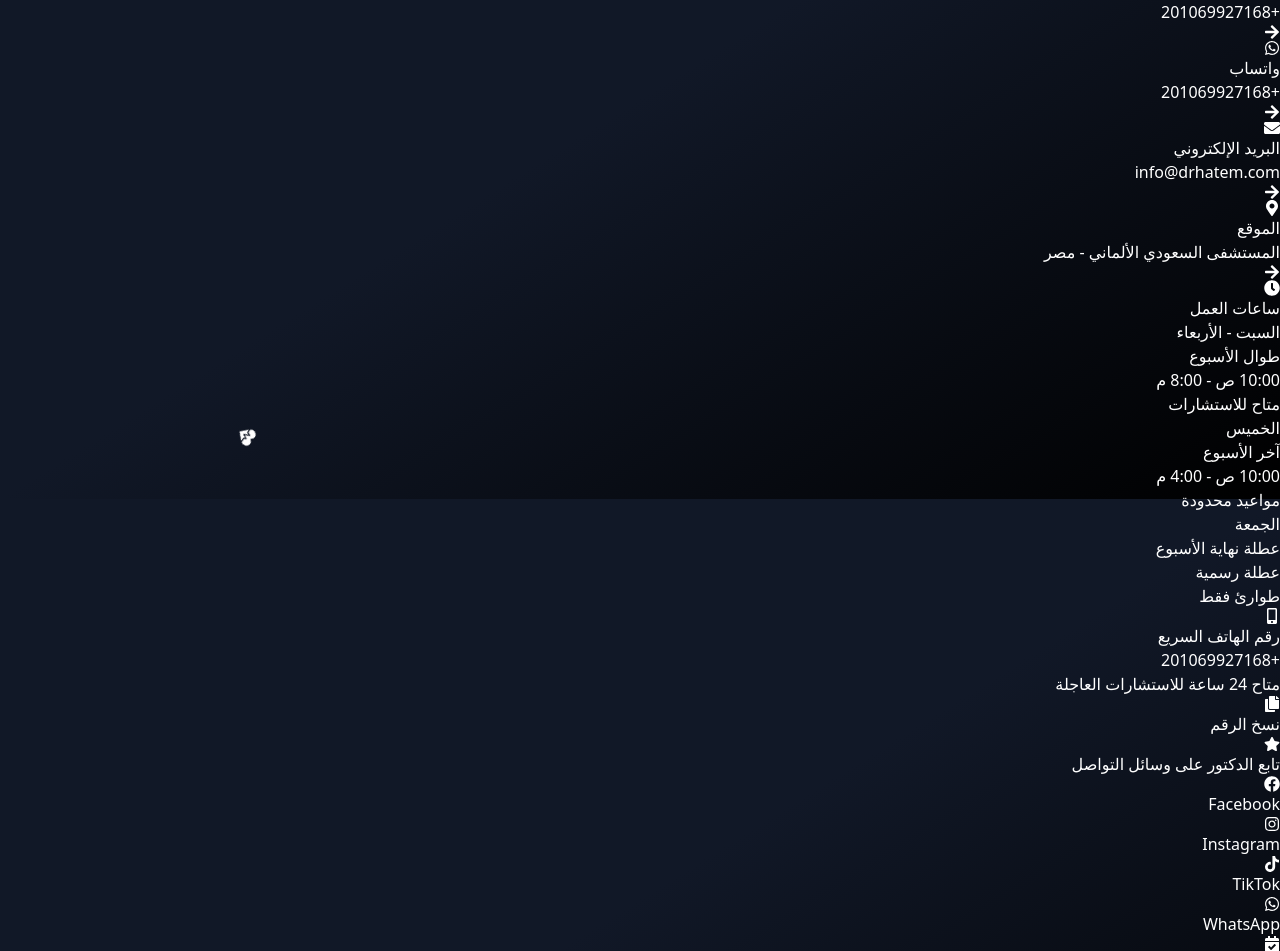
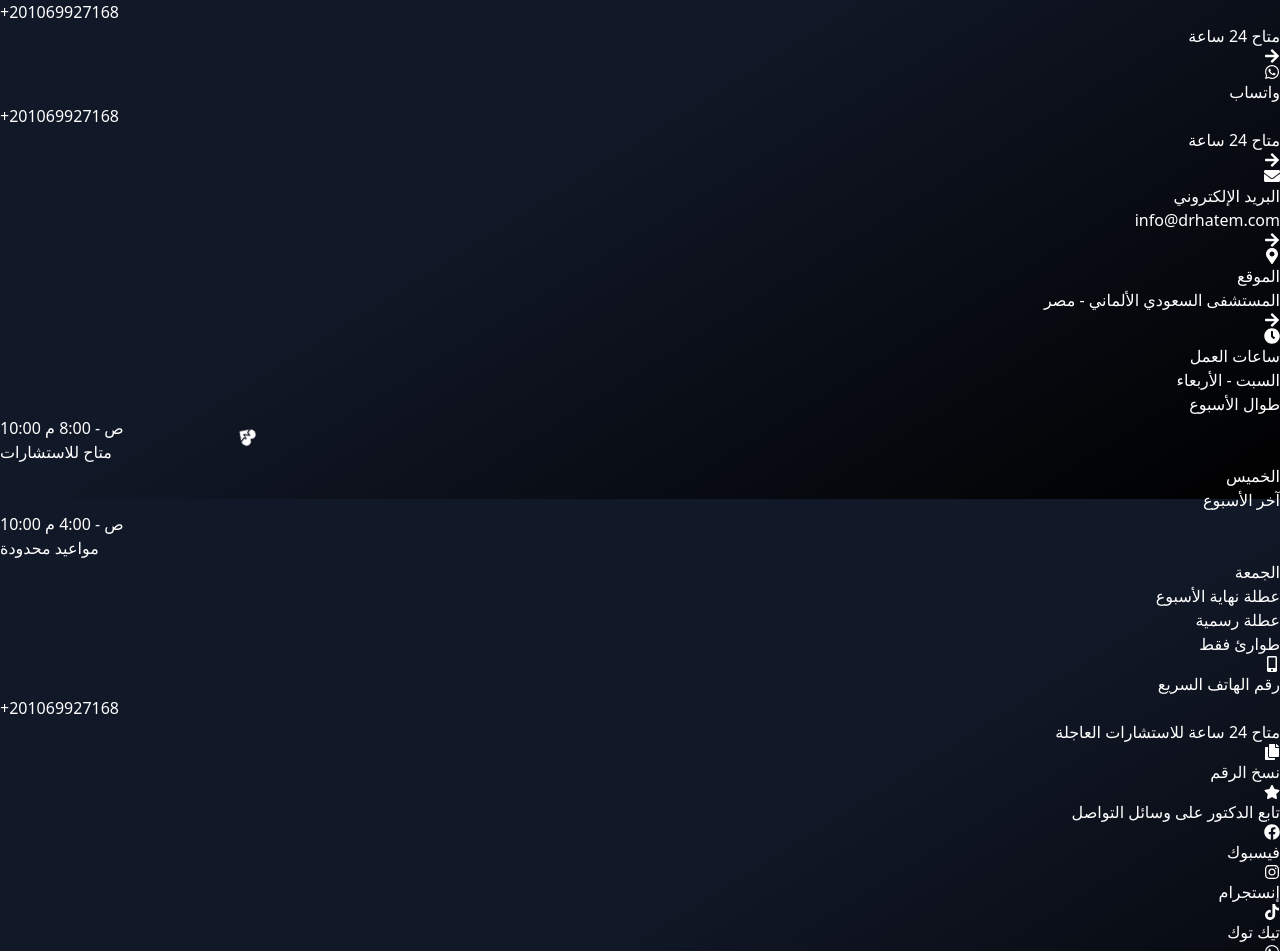
Before and after one commit to Islam412/dr-hatem-portfolio, a React (Vite) app: page / in a window 1280 px wide. Shown: the part 5101-6052 px from the top of the page. Built offline with nearby package versions, Linux system fonts and the light colour scheme.

Commit message:
update contact badge p6

```diff
--- a/src/components/Contact.jsx
+++ b/src/components/Contact.jsx
@@ -18,10 +18,10 @@
   });
 
   const socialLinks = [
-    { icon: <FaFacebook />, url: 'https://www.facebook.com/share/18kkYqig5N/', name: 'Facebook', color: 'bg-blue-600', glow: 'shadow-blue-500/50' },
-    { icon: <FaInstagram />, url: 'https://www.instagram.com/dr.hatem.abdelkafy', name: 'Instagram', color: 'bg-pink-600', glow: 'shadow-pink-500/50' },
-    { icon: <FaTiktok />, url: 'https://www.tiktok.com/@hatemabdelkafy', name: 'TikTok', color: 'bg-gray-800', glow: 'shadow-gray-500/50' },
-    { icon: <FaWhatsapp />, url: 'https://wa.me/201069927168', name: 'WhatsApp', color: 'bg-green-600', glow: 'shadow-green-500/50' }
+    { icon: <FaFacebook />, url: 'https://www.facebook.com/share/18kkYqig5N/', name: 'فيسبوك', color: 'bg-blue-600', glow: 'shadow-blue-500/50' },
+    { icon: <FaInstagram />, url: 'https://www.instagram.com/dr.hatem.abdelkafy', name: 'إنستجرام', color: 'bg-pink-600', glow: 'shadow-pink-500/50' },
+    { icon: <FaTiktok />, url: 'https://www.tiktok.com/@hatemabdelkafy', name: 'تيك توك', color: 'bg-gray-800', glow: 'shadow-gray-500/50' },
+    { icon: <FaWhatsapp />, url: 'https://wa.me/201069927168', name: 'واتساب', color: 'bg-green-600', glow: 'shadow-green-500/50' }
   ];
 
   const contactInfo = [
@@ -29,7 +29,7 @@
       icon: <FaPhoneAlt />,
       label: 'الهاتف',
       value: '+20 106 992 7168',
-      displayValue: '+20 106 992 7168',
+      rawValue: '+201069927168',
       href: 'tel:+201069927168',
       color: 'from-blue-500 to-blue-600'
     },
@@ -37,7 +37,7 @@
       icon: <FaWhatsapp />,
       label: 'واتساب',
       value: '+20 106 992 7168',
-      displayValue: '+20 106 992 7168',
+      rawValue: '+201069927168',
       href: 'https://wa.me/201069927168',
       color: 'from-green-500 to-green-600'
     },
@@ -45,7 +45,7 @@
       icon: <FaEnvelope />,
       label: 'البريد الإلكتروني',
       value: 'info@drhatem.com',
-      displayValue: 'info@drhatem.com',
+      rawValue: 'info@drhatem.com',
       href: 'mailto:info@drhatem.com',
       color: 'from-purple-500 to-purple-600'
     },
@@ -53,7 +53,7 @@
       icon: <FaMapMarkerAlt />,
       label: 'الموقع',
       value: 'المستشفى السعودي الألماني - مصر',
-      displayValue: 'المستشفى السعودي الألماني - مصر',
+      rawValue: 'المستشفى السعودي الألماني - مصر',
       href: '#',
       color: 'from-red-500 to-red-600'
     }
@@ -174,39 +174,42 @@
             transition={{ duration: 0.6 }}
             className="space-y-4"
           >
-            {/* Contact Cards with Better Number Display */}
+            {/* Contact Cards - Number under label */}
             <div className="glass-card p-6 rounded-2xl">
               <h3 className="text-xl font-bold text-white mb-4 flex items-center gap-2">
                 <FaUserMd className="text-blue-400" />
                 معلومات التواصل
               </h3>
-              <div className="space-y-3">
+              <div className="space-y-4">
                 {contactInfo.map((info, index) => (
                   <motion.a
                     key={index}
                     href={info.href}
                     whileHover={{ scale: 1.02, x: 5 }}
-                    className="flex items-center gap-4 p-4 rounded-xl bg-white/5 hover:bg-white/10 transition-all group"
+                    className="flex items-start gap-4 p-4 rounded-xl bg-white/5 hover:bg-white/10 transition-all group"
                   >
-                    <div className={`w-12 h-12 rounded-lg bg-gradient-to-r ${info.color} flex items-center justify-center text-white text-xl`}>
+                    <div className={`w-12 h-12 rounded-lg bg-gradient-to-r ${info.color} flex items-center justify-center text-white text-xl shrink-0`}>
                       {info.icon}
                     </div>
                     <div className="flex-1">
-                      <p className="text-xs text-gray-400 mb-1">{info.label}</p>
-                      <p className="text-lg md:text-xl font-bold text-white tracking-wide">
-                        {info.label === 'الهاتف' || info.label === 'واتساب' ? (
-                          <>
-                            <span className="text-blue-400">+20</span>
-                            <span className="mx-1">106</span>
-                            <span className="mx-1">992</span>
-                            <span>7168</span>
-                          </>
-                        ) : (
-                          info.displayValue
-                        )}
-                      </p>
+                      <p className="text-sm text-gray-400 mb-1">{info.label}</p>
+                      {(info.label === 'الهاتف' || info.label === 'واتساب') ? (
+                        <div className="flex flex-col gap-1">
+                          <div className="flex items-center gap-1 flex-wrap" dir="ltr">
+                            <span className="text-blue-400 text-xl font-bold">+20</span>
+                            <span className="text-white text-xl font-bold">106</span>
+                            <span className="text-white text-xl font-bold">992</span>
+                            <span className="text-white text-xl font-bold">7168</span>
+                          </div>
+                          <p className="text-xs text-gray-500">متاح 24 ساعة</p>
+                        </div>
+                      ) : (
+                        <p className="text-white text-lg font-bold">
+                          {info.value}
+                        </p>
+                      )}
                     </div>
-                    <div className="w-8 h-8 rounded-full bg-white/10 flex items-center justify-center group-hover:bg-white/20 transition">
+                    <div className="w-8 h-8 rounded-full bg-white/10 flex items-center justify-center group-hover:bg-white/20 transition shrink-0">
                       <FaArrowRight className="text-gray-400 group-hover:text-white transition-colors text-sm" />
                     </div>
                   </motion.a>
@@ -214,7 +217,7 @@
               </div>
             </div>
 
-            {/* Working Hours - Improved */}
+            {/* Working Hours */}
             <div className="glass-card p-6 rounded-2xl">
               <h3 className="text-xl font-bold text-white mb-4 flex items-center gap-2">
                 <FaClock className="text-green-400" />
@@ -226,7 +229,7 @@
                     <p className="text-gray-300 font-semibold">السبت - الأربعاء</p>
                     <p className="text-xs text-gray-500">طوال الأسبوع</p>
                   </div>
-                  <div className="text-left">
+                  <div className="text-left" dir="ltr">
                     <p className="text-white font-bold text-lg">10:00 ص - 8:00 م</p>
                     <p className="text-xs text-green-400">متاح للاستشارات</p>
                   </div>
@@ -236,7 +239,7 @@
                     <p className="text-gray-300 font-semibold">الخميس</p>
                     <p className="text-xs text-gray-500">آخر الأسبوع</p>
                   </div>
-                  <div className="text-left">
+                  <div className="text-left" dir="ltr">
                     <p className="text-white font-bold text-lg">10:00 ص - 4:00 م</p>
                     <p className="text-xs text-yellow-400">مواعيد محدودة</p>
                   </div>
@@ -254,21 +257,21 @@
               </div>
             </div>
 
-            {/* Quick Copy - Enhanced */}
+            {/* Quick Copy - Proper Number Display */}
             <div className="glass-card p-6 rounded-2xl bg-gradient-to-r from-blue-600/20 to-purple-600/20 border border-blue-500/30">
               <div className="flex flex-col md:flex-row items-center justify-between gap-4">
                 <div className="text-center md:text-right">
-                  <p className="text-sm text-gray-300 mb-1 flex items-center gap-2 justify-center md:justify-start">
+                  <p className="text-sm text-gray-300 mb-2 flex items-center gap-2 justify-center md:justify-start">
                     <FaMobileAlt className="text-blue-400" />
                     رقم الهاتف السريع
                   </p>
-                  <div className="flex items-center gap-2 justify-center md:justify-start">
-                    <span className="text-2xl md:text-3xl font-bold text-white tracking-wider">+20</span>
-                    <span className="text-2xl md:text-3xl font-bold text-blue-400">106</span>
+                  <div className="flex items-center gap-2 justify-center md:justify-start" dir="ltr">
+                    <span className="text-2xl md:text-3xl font-bold text-blue-400">+20</span>
+                    <span className="text-2xl md:text-3xl font-bold text-white">106</span>
                     <span className="text-2xl md:text-3xl font-bold text-white">992</span>
                     <span className="text-2xl md:text-3xl font-bold text-white">7168</span>
                   </div>
-                  <p className="text-xs text-gray-400 mt-1">متاح 24 ساعة للاستشارات العاجلة</p>
+                  <p className="text-xs text-gray-400 mt-2">متاح 24 ساعة للاستشارات العاجلة</p>
                 </div>
                 <motion.button
                   whileHover={{ scale: 1.05 }}
```
